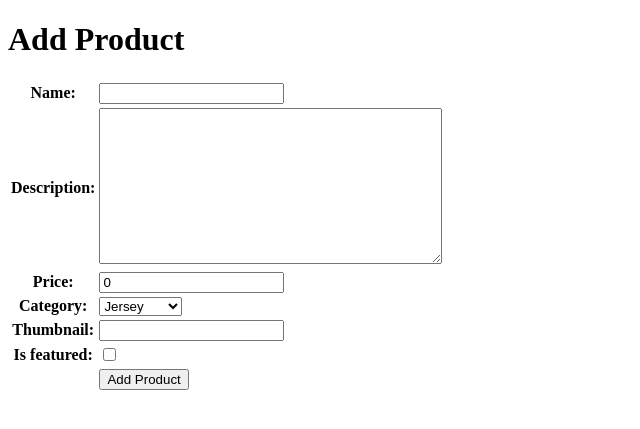
After one commit to AlexiusC2/mustard-sports, a Django app: page /create-product/ in a window 1280 px wide. The commit adds this page. Shown: the top 429 px of the page, without its empty margins (0-640 px from the left). Run offline with Django 5.2, Linux system fonts and the light colour scheme.

Commit message:
Tugas 3 berhasil local

```diff
--- /dev/null
+++ b/main/forms.py
@@ -0,0 +1,7 @@
+from django.forms import ModelForm
+from main.models import Product
+
+class ProductForm(ModelForm):
+    class Meta:
+        model = Product
+        fields = ["name", "description", "price", "category", "thumbnail", "is_featured"]
--- a/main/models.py
+++ b/main/models.py
@@ -12,7 +12,7 @@ class Product(models.Model):
         ('lainnya', 'Lainnya'),
     ]
 
-    name = models.CharField
+    name = models.CharField()
     price = models.PositiveIntegerField(default=0)
     description = models.TextField()
     category = models.CharField(max_length=20, choices=CATEGORY_CHOICES, default='update')
--- /dev/null
+++ b/main/templates/add_product.html
@@ -0,0 +1,18 @@
+{% extends 'base.html' %}
+{% block content %}
+<h1>Add Product</h1>
+
+<form method="POST">
+  {% csrf_token %}
+  <table>
+    {{ form.as_table }}
+    <tr>
+      <td></td>
+      <td>
+        <input type="submit" value="Add Product" />
+      </td>
+    </tr>
+  </table>
+</form>
+
+{% endblock %}
--- a/main/urls.py
+++ b/main/urls.py
@@ -1,8 +1,15 @@
 from django.urls import path
-from main.views import show_main
+from main.views import show_main, add_product, show_product, show_xml, show_json, show_xml_by_id, show_json_by_id
+
 
 app_name = 'main'
 
 urlpatterns = [
     path('', show_main, name='show_main'),
+    path('create-product/', add_product, name='add_product'),
+    path('product/<str:id>/', show_product, name='show_product'),
+    path('product/xml/', show_xml, name='show_xml'),
+    path('product/json/', show_json, name='show_json'),
+    path('product/xml/<int:product_id>/', show_xml_by_id, name='show_xml_by_id'),
+    path('product/json/<int:product_id>/', show_json_by_id, name='show_json_by_id'),
 ]
--- a/main/views.py
+++ b/main/views.py
@@ -1,10 +1,62 @@
-from django.shortcuts import render
+from django.shortcuts import render, redirect, get_object_or_404
+from main.forms import ProductForm
+from main.models import Product
+from django.http import HttpResponse
+from django.core import serializers
+
 def show_main(request):
+    product_list = Product.objects.all()
+
     context = {
-
         'name': 'Alexius Christhoper Wijaya',
         'class': 'PBP B',
+        'product_list': product_list,
+        'nama_aplikasi': 'Mustard Sports'
     }
 
     return render(request, "main.html", context)
 # Create your views here.
+def add_product(request):
+    form = ProductForm(request.POST or None)
+
+    if form.is_valid() and request.method == "POST":
+        form.save()
+        return redirect('main:show_main')
+
+    context = {'form': form}
+    return render(request, "add_product.html", context)
+
+def show_product(request, id):
+    product = get_object_or_404(Product, pk=id)
+
+    context = {
+        'product': product
+    }
+
+    return render(request, "product_detail.html", context)
+
+def show_xml(request):
+     product_list = Product.objects.all()
+     xml_data = serializers.serialize("xml", product_list)
+     return HttpResponse(xml_data, content_type="application/xml")
+
+def show_json(request):
+    product_list = Product.objects.all()
+    json_data = serializers.serialize("json", product_list)
+    return HttpResponse(json_data, content_type="application/json")
+
+def show_xml_by_id(request, product_id):
+   try:
+       product_item = Product.objects.filter(pk=product_id)
+       xml_data = serializers.serialize("xml", product_item)
+       return HttpResponse(xml_data, content_type="application/xml")
+   except Product.DoesNotExist:
+       return HttpResponse(status=404)
+
+def show_json_by_id(request, product_id):
+   try:
+       product_item = Product.objects.get(pk=product_id)
+       json_data = serializers.serialize("json", [product_item])
+       return HttpResponse(json_data, content_type="application/json")
+   except Product.DoesNotExist:
+       return HttpResponse(status=404)
--- /dev/null
+++ b/templates/base.html
@@ -0,0 +1,13 @@
+{% load static %}
+<!DOCTYPE html>
+<html lang="en">
+<head>
+    <meta charset="UTF-8" />
+    <meta name="viewport" content="width=device-width, initial-scale=1.0" />
+    {% block meta %} {% endblock meta %}
+</head>
+
+<body>
+    {% block content %} {% endblock content %}
+</body>
+</html>
```
Also changed, not shown: main/templates/main.html (+59 -5 lines), main/templates/product_detail.html (added, +24 -0 lines), mustard_sports/settings.py (+7 -0 lines), main/migrations/0001_initial.py.
